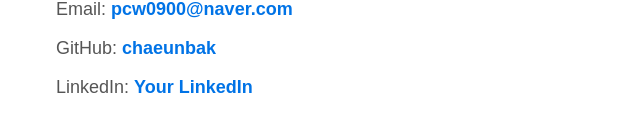
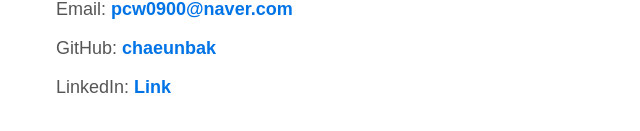
Before and after one commit to chaeunbak/chaeunbak.github.io, a plain HTML site: page index.html in a window 1280 px wide. Shown: the part 2252-2383 px from the top of the page, without its empty margins (154-794 px from the left). Drawn offline with Linux system fonts and the light colour scheme.

Commit message:
Update index.html

```diff
--- a/index.html
+++ b/index.html
@@ -105,7 +105,7 @@
             <h2>📬 Contact</h2>
             <p>Email: <a href="mailto:pcw0900@naver.com">pcw0900@naver.com</a></p>
             <p>GitHub: <a href="https://github.com/chaeunbak">chaeunbak</a></p>
-            <p>LinkedIn: <a href="https://www.linkedin.com/feed/?trk=guest_homepage-basic_google-one-tap-submit">Your LinkedIn</a></p>
+            <p>LinkedIn: <a href="https://www.linkedin.com/feed/?trk=guest_homepage-basic_google-one-tap-submit">Link</a></p>
         </div>
     </div>
 </body>
```
